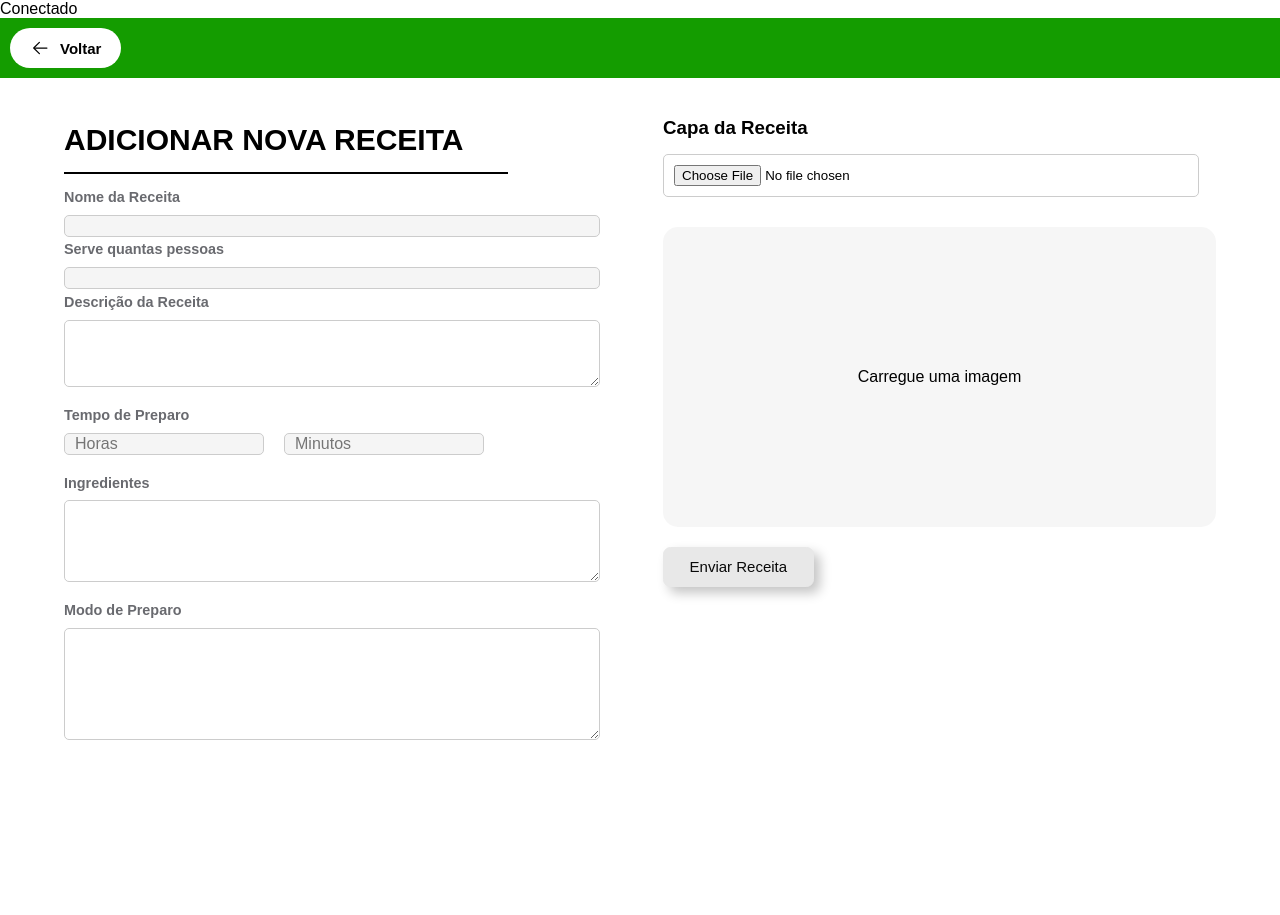
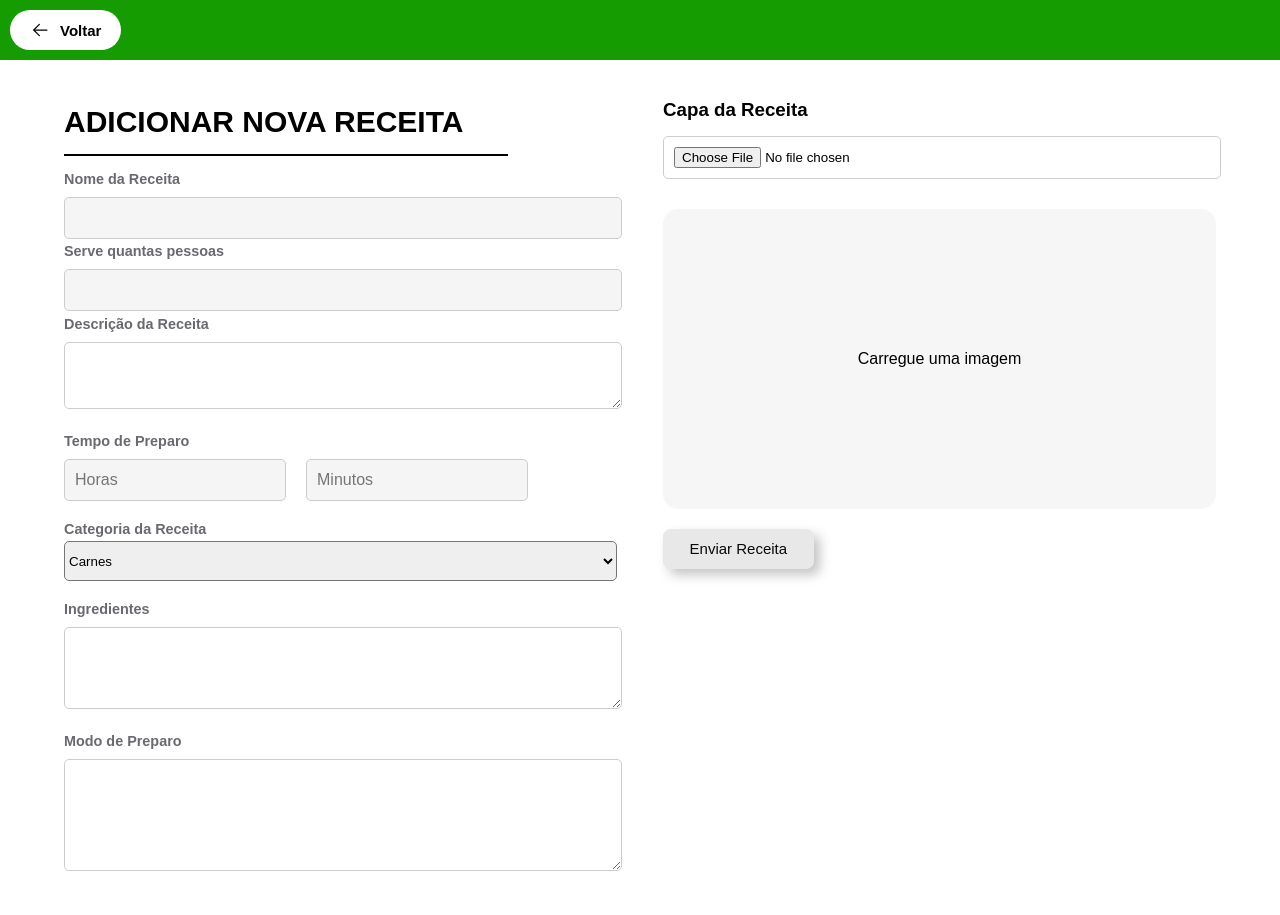
Before and after one commit to dallylademoraes/Site-de-Receitas, a PHP site: page / in a window 1280 px wide. Before the commit the page ends 740 px from the top, so only its background shows below. Run offline with PHP 8.4, Linux system fonts and the light colour scheme.

Commit message:
Atualizando o php
Co-Authored-By: maraemanuella <151580644+maraemanuella@users.noreply.github.com>

```diff
--- a/addnovareceita/index.php
+++ b/addnovareceita/index.php
@@ -73,7 +73,7 @@ if (isset($_POST['submit'])) {
 
 <form method="post" action="index.php">
     <main>
-        <div class="left">
+            <div class="left">
             <article>
                 <div class="info">
                     <h1>ADICIONAR NOVA RECEITA</h1>
@@ -99,6 +99,21 @@ if (isset($_POST['submit'])) {
                     <input name="recipe-hour" class="input-custom" type="number" placeholder="Horas" min="0" step="1">
                     <input name="recipe-minute" class="input-custom" type="number" placeholder="Minutos" min="0" max="59" step="1" >
                 </div>
+                <div class="categoria">
+                    <label class="label">Categoria da Receita</label>
+                    <select id="opcoes" name="Categorias">
+                        <option value="option1">Carnes</option>
+                        <option value="option2">Aves</option>
+                        <option value="option3">Peixes e Frutos do Mar</option>
+                        <option value="option4">Saladas</option>
+                        <option value="option5">Sopas</option>
+                        <option value="option6">Massas e Molhos</option>
+                        <option value="option7">Bebidas</option>
+                        <option value="option8">Doces e Sobremesas</option>
+                        <option value="option9">Bolos e Tortas</option>
+                    </select>
+                </div>
+
                 <div class="ingredients column form-child">
                     <label class="label">Ingredientes</label>
                     <textarea id="ingredients" name="ingredients" rows="4" cols="50" ></textarea>
--- a/addnovareceita/styles.css
+++ b/addnovareceita/styles.css
@@ -233,3 +233,13 @@ hr {
     background-color: var(--secundaria);
     transform: translateX(-50%) scaleY(1.3) scaleX(0.8);
 }
+
+.categoria select {
+    width: 100%;
+    height: 40px;
+    border-radius: 5px;
+}
+
+.categoria {
+    margin-bottom: 20px;
+}
--- a/mysql/connection.php
+++ b/mysql/connection.php
@@ -10,6 +10,6 @@
     echo "Conexão falhou: (" . $conn->connect_errno .")" . $conn->connect_errno;
 }
 else
-    echo "Conectado";
+//    echo "Conectado";
 
 ?>
```
